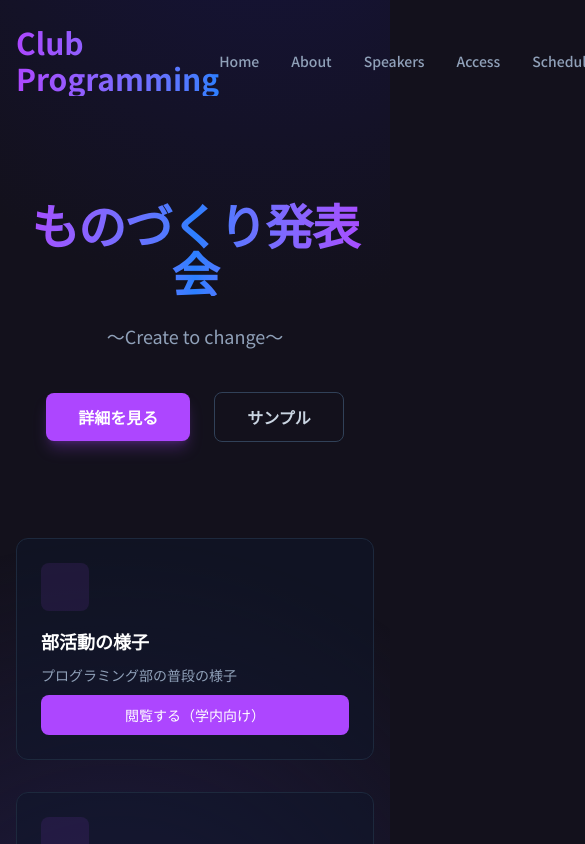
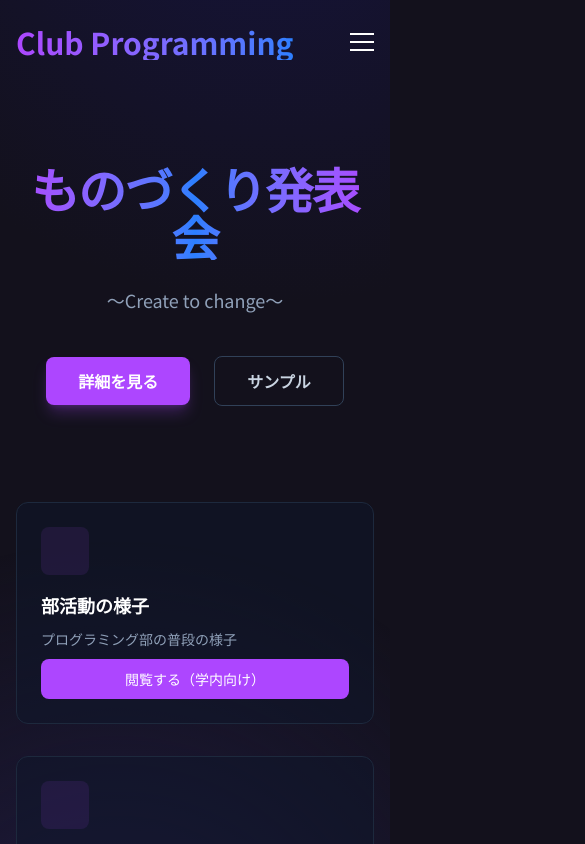
Before and after one commit to club-programming/club-programming.github.io, a Next.js app: page / in a window 390 px wide. Shown: the top 844 px of the page, 585 px wide, since content can reach past the window. Built offline with nearby package versions, Linux system fonts and the light colour scheme.

Commit message:
feat: create a simple menu

```diff
--- a/src/app/globals.css
+++ b/src/app/globals.css
@@ -31,4 +31,21 @@
   .speakers-bg-p :nth-child(2) div > img {
     @apply p-4;
   }
+
+  /* Mobile Menu Animation */
+  .menu-line {
+    @apply h-0.5 w-6 bg-white transform transition-all duration-300;
+  }
+
+  .menu-line-1 {
+    @apply origin-center;
+  }
+
+  .menu-line-2 {
+    @apply origin-center;
+  }
+
+  .menu-line-3 {
+    @apply origin-center;
+  }
 }
--- a/src/app/layout.tsx
+++ b/src/app/layout.tsx
@@ -1,6 +1,8 @@
 import type { Metadata } from 'next';
-import Link from 'next/link';
 import './globals.css';
+
+// Components
+import { Header } from '../components/Header';
 
 // Font
 import { Noto_Sans_JP } from 'next/font/google';
@@ -29,36 +31,7 @@ export default function RootLayout({
           <div className="fixed inset-0 bg-[radial-gradient(circle_at_30%_120%,#1F1B41,transparent_45%)]" />
 
           <div className="relative">
-            {/* Header Section */}
-            <header className="py-6">
-              <nav className="container mx-auto px-4">
-                <div className="flex items-center justify-between">
-                  <Link
-                    href="/"
-                    className="bg-gradient-to-r from-purple-500 to-blue-500 bg-clip-text text-3xl font-bold text-transparent"
-                  >
-                    Club Programming
-                  </Link>
-                  <div className="space-x-8">
-                    {[
-                      { to: '/', label: 'Home' },
-                      { to: '/about', label: 'About' },
-                      { to: '/speakers', label: 'Speakers' },
-                      { to: '/access', label: 'Access' },
-                      { to: '/schedule', label: 'Schedule' },
-                    ].map((link) => (
-                      <Link
-                        key={link.to}
-                        href={link.to}
-                        className="text-sm font-medium text-slate-400 transition-colors duration-200 hover:text-white"
-                      >
-                        {link.label}
-                      </Link>
-                    ))}
-                  </div>
-                </div>
-              </nav>
-            </header>
+            <Header />
 
             {children}
           </div>
--- /dev/null
+++ b/src/components/Header.tsx
@@ -0,0 +1,96 @@
+'use client';
+
+import Link from 'next/link';
+import { useState } from 'react';
+
+export function Header() {
+  const [isMenuOpen, setIsMenuOpen] = useState(false);
+
+  const toggleMenu = () => {
+    setIsMenuOpen(!isMenuOpen);
+  };
+
+  return (
+    <header className="py-6">
+      <nav className="container mx-auto px-4">
+        <div className="flex items-center justify-between">
+          <Link
+            href="/"
+            className="bg-gradient-to-r from-purple-500 to-blue-500 bg-clip-text text-3xl font-bold text-transparent"
+          >
+            Club Programming
+          </Link>
+          {/* Desktop Navigation */}
+          <div className="hidden space-x-8 md:block">
+            {[
+              { to: '/', label: 'Home' },
+              { to: '/about', label: 'About' },
+              { to: '/speakers', label: 'Speakers' },
+              { to: '/access', label: 'Access' },
+              { to: '/schedule', label: 'Schedule' },
+            ].map((link) => (
+              <Link
+                key={link.to}
+                href={link.to}
+                className="text-sm font-medium text-slate-400 transition-colors duration-200 hover:text-white"
+              >
+                {link.label}
+              </Link>
+            ))}
+          </div>
+
+          {/* Hamburger Menu Button */}
+          <button
+            className="flex flex-col space-y-1.5 md:hidden"
+            onClick={toggleMenu}
+            aria-label="Toggle menu"
+          >
+            <span
+              className={`h-0.5 w-6 bg-white transition-transform duration-300 ${
+                isMenuOpen ? 'translate-y-2 rotate-45' : ''
+              }`}
+            />
+            <span
+              className={`h-0.5 w-6 bg-white transition-opacity duration-300 ${
+                isMenuOpen ? 'opacity-0' : ''
+              }`}
+            />
+            <span
+              className={`h-0.5 w-6 bg-white transition-transform duration-300 ${
+                isMenuOpen ? '-translate-y-2 -rotate-45' : ''
+              }`}
+            />
+          </button>
+        </div>
+
+        {/* Mobile Navigation */}
+        <div
+          className={`fixed left-0 right-0 top-[72px] z-50 max-h-[calc(100vh-72px)] overflow-y-auto bg-[#13111C]/95 backdrop-blur-sm transition-transform duration-300 md:hidden ${
+            isMenuOpen ? 'translate-x-0' : '-translate-x-[200%]'
+          }`}
+        >
+          <div className="container mx-auto px-4 py-4 pb-safe">
+            <div className="flex flex-col space-y-4">
+              {[
+                { to: '/', label: 'Home' },
+                { to: '/about', label: 'About' },
+                { to: '/speakers', label: 'Speakers' },
+                { to: '/access', label: 'Access' },
+                { to: '/schedule', label: 'Schedule' },
+              ].map((link) => (
+                <Link
+                  key={link.to}
+                  href={link.to}
+                  className="text-lg font-medium text-slate-400 transition-colors duration-200 hover:text-white"
+                  onClick={() => setIsMenuOpen(false)}
+                >
+                  {link.label}
+                </Link>
+              ))}
+            </div>
+          </div>
+        </div>
+      </nav>
+    </header>
+  );
+}
```
